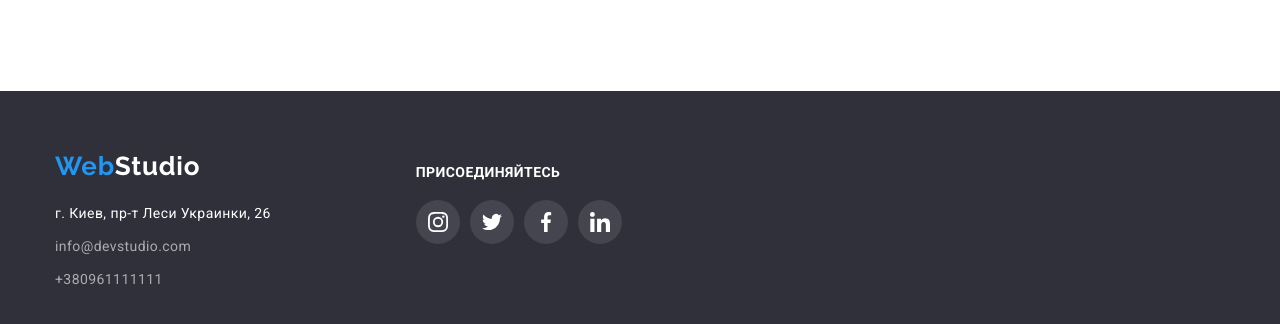
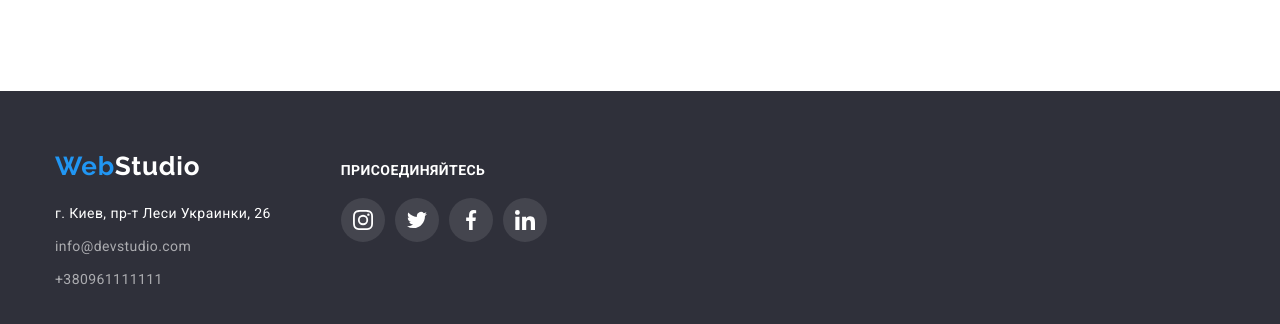
Before and after one commit to jeny-delaver/goit-markup-hw-05, a plain HTML site: page index.html in a window 1280 px wide. Shown: the part 2592-2916 px from the top of the page. Drawn offline with Linux system fonts and the light colour scheme.

Commit message:
some fix

```diff
--- a/styles/styles.css
+++ b/styles/styles.css
@@ -231,16 +231,11 @@ img {
 
 .footer-container{
     display: flex;
+    align-items: baseline;
 }
 
 .footer-container > .margin-container:not(:last-child) {
     margin-right: 70px;
-}
-
-.link-container{
-    margin-left: 75px;
-    margin-top: 12px;
-
 }
 
 .join {
```
